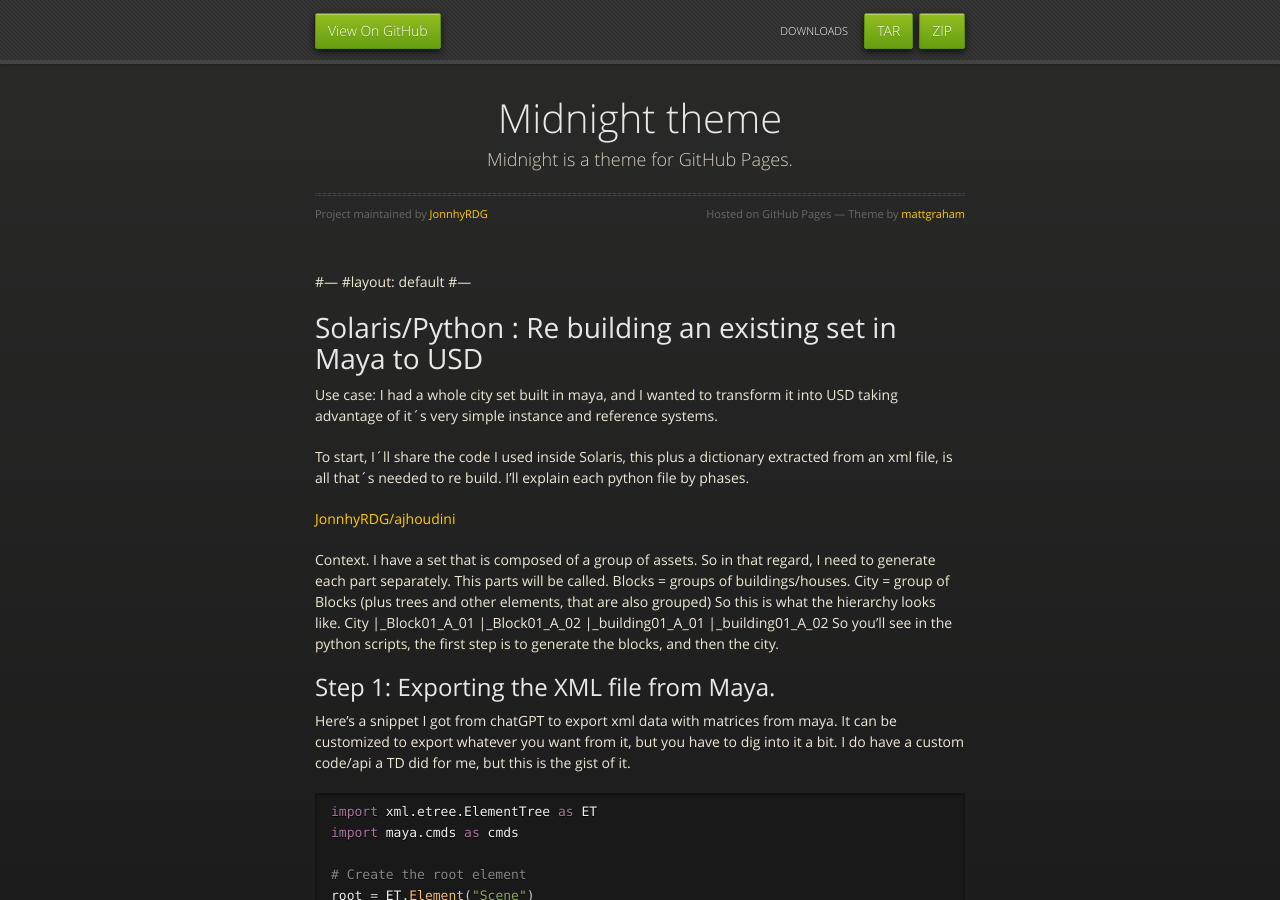
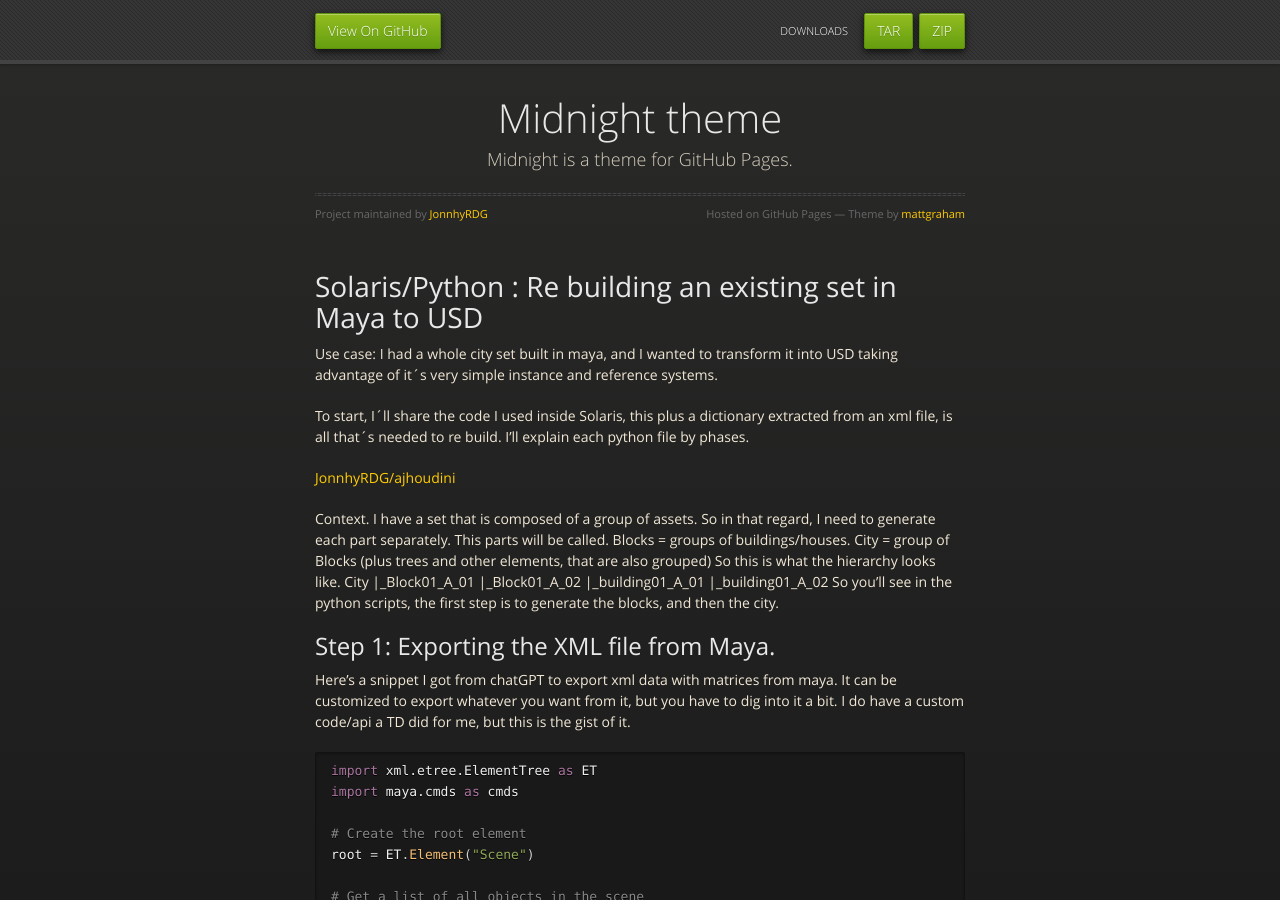
Before and after one commit to JonnhyRDG/jonnhyRDG.github.io, a Jekyll site: the page built from index.md, in a window 1280 px wide and 900 px high. Built offline with Jekyll 4.4.1, drawn with Linux system fonts in a browser that asks for light colours; our own code applies the rules of GitHub Pages for plain Markdown files.

```diff
--- a/index.md
+++ b/index.md
@@ -1,7 +1,6 @@
-#---
-#layout: default
-#---
-
+---
+layout: default
+---
 # Solaris/Python : Re building an existing set in Maya to USD
 
 Use case: I had a whole city set built in maya, and I wanted to transform it into USD taking advantage of it´s very simple instance and reference systems.
```
